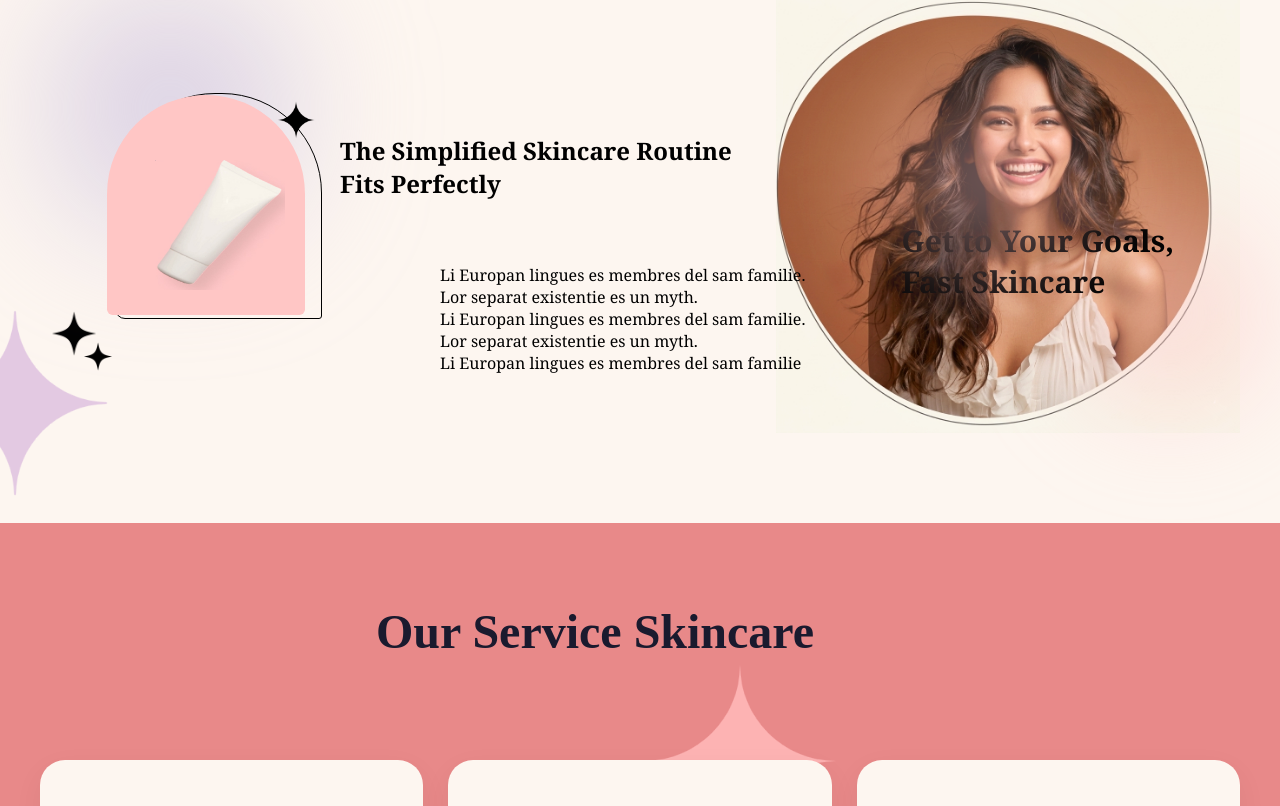
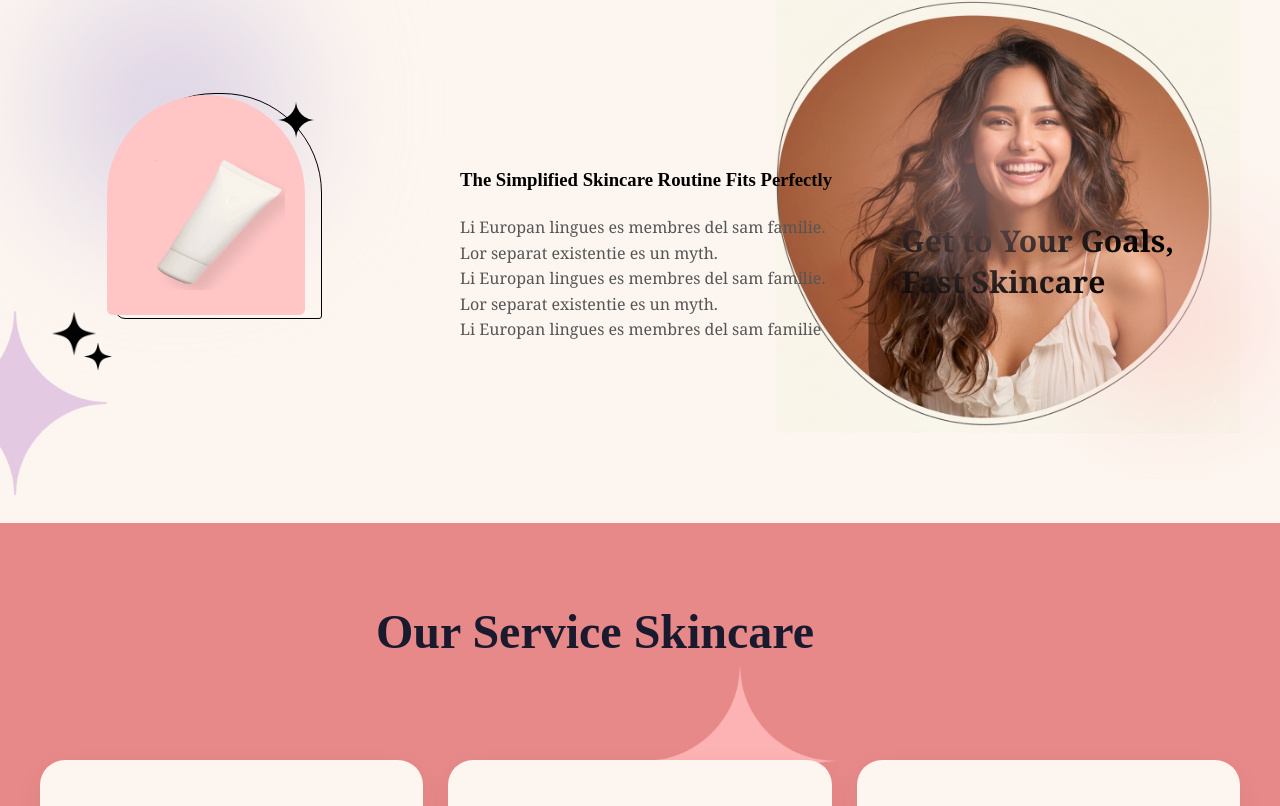
Before and after one commit to ANWINBABY/glodenskin, a React (Create React App) app: page / in a window 1280 px wide. Shown: the part 1354-2160 px from the top of the page. Built offline with nearby package versions, Linux system fonts and the light colour scheme.

Commit message:
Update marquee.css

```diff
--- a/src/styles/marquee.css
+++ b/src/styles/marquee.css
@@ -263,11 +263,23 @@ h2 {
     z-index: 10;
 }
 
-h3 {
-    font-size: 24px;
-    position: relative;
-    left: -100px;
-    top: -40px;
+.content {
+  display: flex;
+  flex-direction: column;
+  align-items: flex-start;
+  text-align: left;
+  padding-left: 20px;
+  max-width: 600px;
+}
+
+.content h3 {
+  margin-bottom: 0.5rem;
+  font-family: 'Butler', serif;
+}
+
+.content p {
+  line-height: 1.6;
+  color: #555;
 }
 
 .top-text {
```
